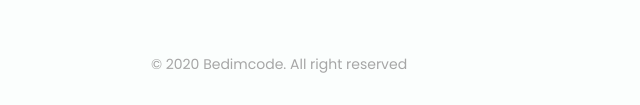
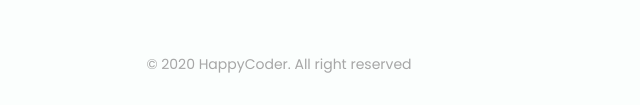
Before and after one commit to HCoder24/Responsive_Restaurant_Website, a plain HTML site: page index.html in a window 1280 px wide. Shown: the part 4280-4385 px from the top of the page, 361-1001 px from the left. Drawn offline with nearby package versions, Linux system fonts and the light colour scheme.

Commit message:
Update index.html

```diff
--- a/index.html
+++ b/index.html
@@ -493,7 +493,7 @@
                 </div>
             </div>
 
-            <p class="footer__copy">&#169; 2020 Bedimcode. All right reserved</p>
+            <p class="footer__copy">&#169; 2020 HappyCoder. All right reserved</p>
         </footer>
 
         <!--========== SCROLL REVEAL ==========-->
```
